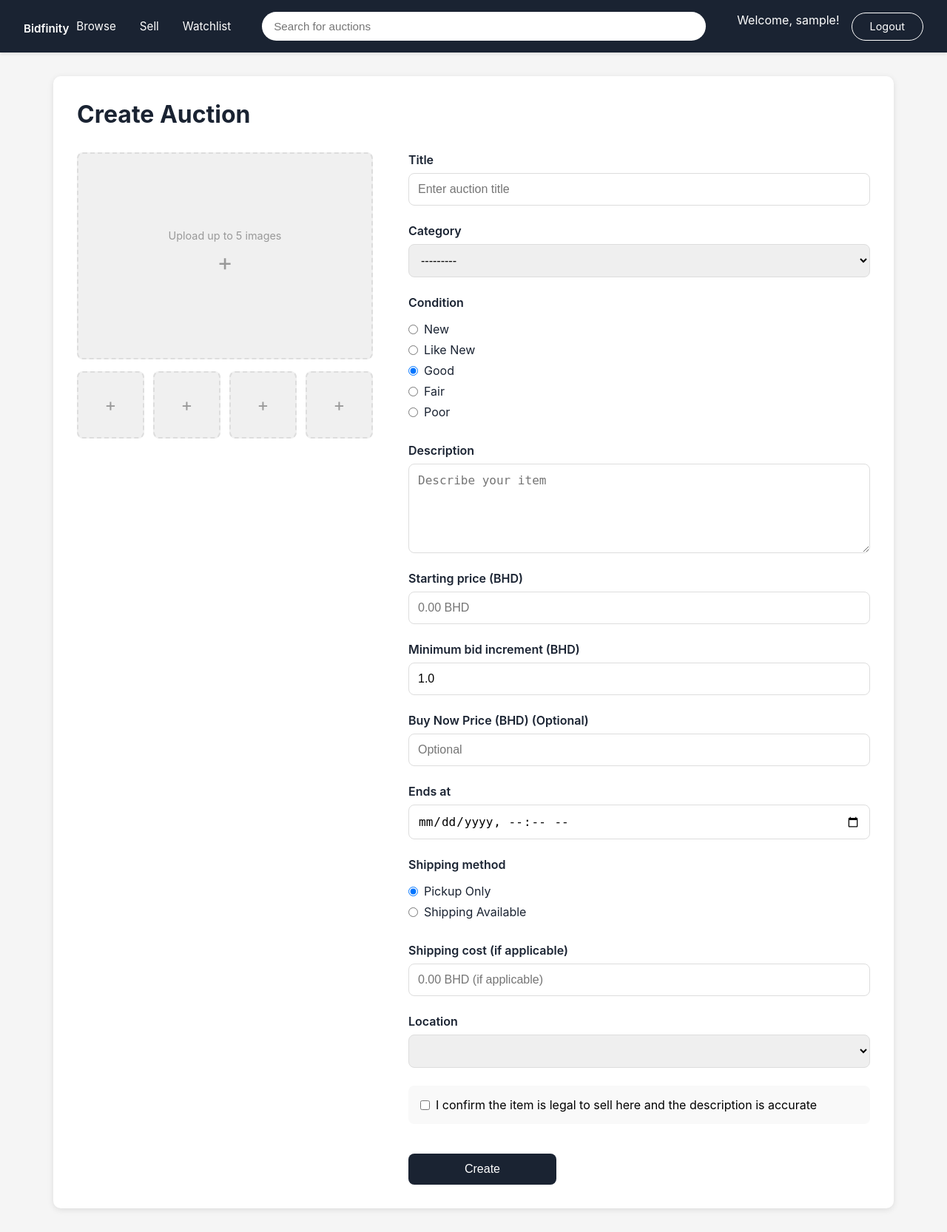
After one commit to ebrahimpoly02/OnlineAuctionSystem, a Django app: page /create/ in a window 1280 px wide. The commit adds this page. Shown: the whole page at 74% size. Run offline with Django 4.2, Linux system fonts and the light colour scheme; a user stored in the database is signed in; tables that the repository leaves empty hold one stand-in row (values such as "Sample post"); lists and menus that the app fills with data are empty; some libraries are stand-ins or nearby versions.

Commit message:
added create auction functionality

```diff
--- a/auction_system/settings.py
+++ b/auction_system/settings.py
@@ -127,3 +127,6 @@ STATIC_URL = 'static/'
 
 DEFAULT_AUTO_FIELD = 'django.db.models.BigAutoField'
 AUTH_USER_MODEL = 'auctions.User'
+LOGIN_URL = '/login/'
+MEDIA_URL = '/media/'
+MEDIA_ROOT = BASE_DIR / 'media'
--- a/auction_system/urls.py
+++ b/auction_system/urls.py
@@ -1,7 +1,12 @@
 from django.contrib import admin
 from django.urls import path, include
+from django.conf import settings
+from django.conf.urls.static import static
 
 urlpatterns = [
     path('admin/', admin.site.urls),
     path('', include('auctions.urls')),
 ]
+
+if settings.DEBUG:
+    urlpatterns += static(settings.MEDIA_URL, document_root=settings.MEDIA_ROOT)
--- /dev/null
+++ b/auctions/forms.py
@@ -0,0 +1,71 @@
+from django import forms
+from .models import Auction
+
+class MultipleFileInput(forms.ClearableFileInput):
+    allow_multiple_selected = True
+
+class MultipleFileField(forms.FileField):
+    def __init__(self, *args, **kwargs):
+        kwargs.setdefault("widget", MultipleFileInput())
+        super().__init__(*args, **kwargs)
+
+    def clean(self, data, initial=None):
+        single_file_clean = super().clean
+        if isinstance(data, (list, tuple)):
+            result = [single_file_clean(d, initial) for d in data]
+        else:
+            result = single_file_clean(data, initial)
+        return result
+
+class AuctionForm(forms.ModelForm):
+    # Add multiple image field - NO widget parameter here!
+    images = MultipleFileField(
+        required=False,
+        label='Upload Images (up to 5)'
+    )
+
+    class Meta:
+        model = Auction
+        fields = ['title', 'description', 'category', 'condition', 'starting_price',
+                  'minimum_bid_increment', 'buy_now_price', 'end_time',
+                  'location', 'shipping_method', 'shipping_cost']
+        widgets = {
+            'title': forms.TextInput(attrs={
+                'class': 'form-input',
+                'placeholder': 'Enter auction title'
+            }),
+            'description': forms.Textarea(attrs={
+                'class': 'form-textarea',
+                'placeholder': 'Describe your item',
+                'rows': 5
+            }),
+            'category': forms.Select(attrs={'class': 'form-select'}),
+            'condition': forms.RadioSelect(),
+            'starting_price': forms.NumberInput(attrs={
+                'class': 'form-input',
+                'placeholder': '0.00 BHD',
+                'step': '0.01'
+            }),
+            'minimum_bid_increment': forms.NumberInput(attrs={
+                'class': 'form-input',
+                'placeholder': '1.00 BHD',
+                'step': '0.01'
+            }),
+            'buy_now_price': forms.NumberInput(attrs={
+                'class': 'form-input',
+                'placeholder': 'Optional',
+                'step': '0.01',
+                'required': False
+            }),
+            'end_time': forms.DateTimeInput(attrs={
+                'class': 'form-input',
+                'type': 'datetime-local'
+            }),
+            'location': forms.Select(attrs={'class': 'form-select'}),
+            'shipping_method': forms.RadioSelect(),
+            'shipping_cost': forms.NumberInput(attrs={
+                'class': 'form-input',
+                'placeholder': '0.00 BHD (if applicable)',
+                'step': '0.01'
+            }),
+        }
--- a/auctions/templates/auctions/base.html
+++ b/auctions/templates/auctions/base.html
@@ -190,9 +190,9 @@
 
     <div class="nav-links">
         <a href="{% url 'index' %}">Browse</a>
-        {% if user.is_authenticated and user.is_seller %}
-            <a href="#">Sell</a>
-        {% endif %}
+      {% if user.is_authenticated and user.is_seller %}
+    <a href="{% url 'create_auction' %}">Sell</a>
+{% endif %}
         <a href="#">Watchlist</a>
     </div>
 
--- /dev/null
+++ b/auctions/templates/auctions/create_auction.html
@@ -0,0 +1,361 @@
+{% extends 'auctions/base.html' %}
+
+{% block title %}Create Auction - Bidfinity{% endblock %}
+
+{% block content %}
+<style>
+    .form-container {
+        max-width: 1200px;
+        margin: 0 auto;
+        background: white;
+        padding: 2rem;
+        border-radius: 10px;
+        box-shadow: 0 2px 8px rgba(0,0,0,0.1);
+    }
+
+    .form-layout {
+        display: grid;
+        grid-template-columns: 400px 1fr;
+        gap: 3rem;
+    }
+
+    .image-upload-section {
+        display: flex;
+        flex-direction: column;
+        gap: 1rem;
+    }
+
+    .image-preview-main {
+        width: 100%;
+        height: 280px;
+        background-color: #f0f0f0;
+        border-radius: 8px;
+        display: flex;
+        align-items: center;
+        justify-content: center;
+        color: #999;
+        font-size: 0.9rem;
+        border: 2px dashed #ddd;
+        cursor: pointer;
+        position: relative;
+        overflow: hidden;
+    }
+
+    .image-preview-main img {
+        width: 100%;
+        height: 100%;
+        object-fit: cover;
+    }
+
+    .image-preview-text {
+        text-align: center;
+    }
+
+    .thumbnail-grid {
+        display: grid;
+        grid-template-columns: repeat(4, 1fr);
+        gap: 0.75rem;
+    }
+
+    .thumbnail-box {
+        width: 100%;
+        aspect-ratio: 1;
+        background-color: #f0f0f0;
+        border-radius: 8px;
+        display: flex;
+        align-items: center;
+        justify-content: center;
+        border: 2px dashed #ddd;
+        cursor: pointer;
+        position: relative;
+        overflow: hidden;
+    }
+
+    .thumbnail-box img {
+        width: 100%;
+        height: 100%;
+        object-fit: cover;
+    }
+
+    .thumbnail-box .plus {
+        font-size: 1.5rem;
+        color: #999;
+    }
+
+    .form-fields {
+        display: flex;
+        flex-direction: column;
+        gap: 1.5rem;
+    }
+
+    .form-group {
+        display: flex;
+        flex-direction: column;
+    }
+
+    .form-group label {
+        font-weight: 600;
+        margin-bottom: 0.5rem;
+        color: #1a2332;
+    }
+
+    .form-input, .form-textarea, .form-select {
+        width: 100%;
+        padding: 0.75rem;
+        border: 1px solid #ddd;
+        border-radius: 8px;
+        font-size: 1rem;
+    }
+
+    .form-textarea {
+        resize: vertical;
+        min-height: 100px;
+    }
+
+    .radio-group {
+        display: flex;
+        gap: 1.5rem;
+        margin-top: 0.5rem;
+    }
+
+    .radio-group label {
+        display: flex;
+        align-items: center;
+        gap: 0.5rem;
+        font-weight: normal;
+    }
+
+    .terms-checkbox {
+        display: flex;
+        align-items: center;
+        gap: 0.5rem;
+        padding: 1rem;
+        background-color: #f9f9f9;
+        border-radius: 8px;
+    }
+
+    .btn-submit {
+        background-color: #1a2332;
+        color: white;
+        padding: 0.75rem 2rem;
+        border: none;
+        border-radius: 8px;
+        font-size: 1rem;
+        cursor: pointer;
+        width: 200px;
+        margin-top: 1rem;
+    }
+
+    .btn-submit:hover {
+        background-color: #2d3e50;
+    }
+
+    .error-message {
+        color: #dc3545;
+        font-size: 0.875rem;
+        margin-top: 0.25rem;
+    }
+
+    #id_images {
+        display: none;
+    }
+</style>
+
+<div class="form-container">
+    <h1 style="margin-bottom: 2rem; color: #1a2332;">Create Auction</h1>
+
+    <form method="post" enctype="multipart/form-data">
+        {% csrf_token %}
+
+        <div class="form-layout">
+            <!-- Left Side: Image Upload -->
+            <div class="image-upload-section">
+<div class="image-preview-main" id="mainPreview">                    <div class="image-preview-text">
+                        <p>Upload up to 5 images</p>
+                        <p style="font-size: 2rem; margin: 0.5rem 0;">+</p>
+                    </div>
+                </div>
+
+                <div class="thumbnail-grid">
+                    <div class="thumbnail-box" id="thumb1">
+                        <span class="plus">+</span>
+                    </div>
+                    <div class="thumbnail-box" id="thumb2">
+                        <span class="plus">+</span>
+                    </div>
+                    <div class="thumbnail-box" id="thumb3">
+                        <span class="plus">+</span>
+                    </div>
+                    <div class="thumbnail-box" id="thumb4">
+                        <span class="plus">+</span>
+                    </div>
+                </div>
+
+                {{ form.images }}
+                {% if form.images.errors %}
+                    <div class="error-message">{{ form.images.errors }}</div>
+                {% endif %}
+            </div>
+
+            <!-- Right Side: Form Fields -->
+            <div class="form-fields">
+                <div class="form-group">
+                    <label for="{{ form.title.id_for_label }}">Title</label>
+                    {{ form.title }}
+                    {% if form.title.errors %}
+                        <div class="error-message">{{ form.title.errors }}</div>
+                    {% endif %}
+                </div>
+
+                <div class="form-group">
+                    <label for="{{ form.category.id_for_label }}">Category</label>
+                    {{ form.category }}
+                    {% if form.category.errors %}
+                        <div class="error-message">{{ form.category.errors }}</div>
+                    {% endif %}
+                </div>
+
+                <div class="form-group">
+                    <label>Condition</label>
+                    <div class="radio-group">
+                        {{ form.condition }}
+                    </div>
+                    {% if form.condition.errors %}
+                        <div class="error-message">{{ form.condition.errors }}</div>
+                    {% endif %}
+                </div>
+
+                <div class="form-group">
+                    <label for="{{ form.description.id_for_label }}">Description</label>
+                    {{ form.description }}
+                    {% if form.description.errors %}
+                        <div class="error-message">{{ form.description.errors }}</div>
+                    {% endif %}
+                </div>
+
+                <div class="form-group">
+                    <label for="{{ form.starting_price.id_for_label }}">Starting price (BHD)</label>
+                    {{ form.starting_price }}
+                    {% if form.starting_price.errors %}
+                        <div class="error-message">{{ form.starting_price.errors }}</div>
+                    {% endif %}
+                </div>
+
+                <div class="form-group">
+                    <label for="{{ form.minimum_bid_increment.id_for_label }}">Minimum bid increment (BHD)</label>
+                    {{ form.minimum_bid_increment }}
+                    {% if form.minimum_bid_increment.errors %}
+                        <div class="error-message">{{ form.minimum_bid_increment.errors }}</div>
+                    {% endif %}
+                </div>
+
+                <div class="form-group">
+                    <label for="{{ form.buy_now_price.id_for_label }}">Buy Now Price (BHD) (Optional)</label>
+                    {{ form.buy_now_price }}
+                    {% if form.buy_now_price.errors %}
+                        <div class="error-message">{{ form.buy_now_price.errors }}</div>
+                    {% endif %}
+                </div>
+
+                <div class="form-group">
+                    <label for="{{ form.end_time.id_for_label }}">Ends at</label>
+                    {{ form.end_time }}
+                    {% if form.end_time.errors %}
+                        <div class="error-message">{{ form.end_time.errors }}</div>
+                    {% endif %}
+                </div>
+
+                <div class="form-group">
+                    <label>Shipping method</label>
+                    <div class="radio-group">
+                        {{ form.shipping_method }}
+                    </div>
+                    {% if form.shipping_method.errors %}
+                        <div class="error-message">{{ form.shipping_method.errors }}</div>
+                    {% endif %}
+                </div>
+
+                <div class="form-group">
+                    <label for="{{ form.shipping_cost.id_for_label }}">Shipping cost (if applicable)</label>
+                    {{ form.shipping_cost }}
+                    {% if form.shipping_cost.errors %}
+                        <div class="error-message">{{ form.shipping_cost.errors }}</div>
+                    {% endif %}
+                </div>
+
+                <div class="form-group">
+                    <label for="{{ form.location.id_for_label }}">Location</label>
+                    {{ form.location }}
+                    {% if form.location.errors %}
+                        <div class="error-message">{{ form.location.errors }}</div>
+                    {% endif %}
+                </div>
+
+                <div class="terms-checkbox">
+                    <input type="checkbox" id="terms" name="terms" required>
+                    <label for="terms" style="font-weight: normal;">
+                        I confirm the item is legal to sell here and the description is accurate
+                    </label>
+                </div>
+
+                <button type="submit" class="btn-submit">Create</button>
+            </div>
+        </div>
+    </form>
+</div>
+
+<script>
+    // Image preview functionality for multiple images
+    let selectedFiles = [];
+
+    // Make all boxes clickable
+    document.getElementById('mainPreview').addEventListener('click', function() {
+        document.getElementById('id_images').click();
+    });
+
+    document.getElementById('thumb1').addEventListener('click', function() {
+        document.getElementById('id_images').click();
+    });
+
+    document.getElementById('thumb2').addEventListener('click', function() {
+        document.getElementById('id_images').click();
+    });
+
+    document.getElementById('thumb3').addEventListener('click', function() {
+        document.getElementById('id_images').click();
+    });
+
+    document.getElementById('thumb4').addEventListener('click', function() {
+        document.getElementById('id_images').click();
+    });
+
+    document.getElementById('id_images').addEventListener('change', function(e) {
+        const files = Array.from(e.target.files).slice(0, 5); // Limit to 5 images
+        selectedFiles = files;
+
+        if (files.length > 0) {
+            // Show first image in main preview
+            const reader = new FileReader();
+            reader.onload = function(e) {
+                document.getElementById('mainPreview').innerHTML =
+                    '<img src="' + e.target.result + '" alt="Preview">';
+            }
+            reader.readAsDataURL(files[0]);
+
+            // Show thumbnails for remaining images
+            for (let i = 0; i < 4; i++) {
+                const thumbElement = document.getElementById('thumb' + (i + 1));
+                if (files[i + 1]) {
+                    const reader = new FileReader();
+                    reader.onload = function(e) {
+                        thumbElement.innerHTML = '<img src="' + e.target.result + '" alt="Thumbnail">';
+                    }
+                    reader.readAsDataURL(files[i + 1]);
+                } else {
+                    thumbElement.innerHTML = '<span class="plus">+</span>';
+                }
+            }
+        }
+    });
+</script>
+{% endblock %}
--- a/auctions/urls.py
+++ b/auctions/urls.py
@@ -6,4 +6,5 @@ urlpatterns = [
     path('register/', views.register, name='register'),
     path('login/', views.login_view, name='login'),
     path('logout/', views.logout_view, name='logout'),
+    path('create/', views.create_auction, name='create_auction'),
 ]
--- a/auctions/views.py
+++ b/auctions/views.py
@@ -2,11 +2,36 @@ from django.shortcuts import render, redirect
 from django.contrib.auth import authenticate, login, logout
 from django.contrib import messages
 from django.contrib.auth.decorators import login_required
-from .models import User, Auction
+from .models import User, Auction, AuctionImage
+from .forms import AuctionForm
+from django.utils import timezone
+from datetime import timedelta
 
 # Homepage
 def index(request):
     auctions = Auction.objects.filter(status='active').order_by('-created_at')[:10]
+
+    # Add bid count and time remaining for each auction
+    for auction in auctions:
+        auction.bid_count = auction.bids.count()
+
+        # Calculate time remaining
+        now = timezone.now()
+        if auction.end_time > now:
+            time_diff = auction.end_time - now
+            days = time_diff.days
+            hours = time_diff.seconds // 3600
+            minutes = (time_diff.seconds % 3600) // 60
+
+            if days > 0:
+                auction.time_remaining = f"{days} days {hours} hours"
+            elif hours > 0:
+                auction.time_remaining = f"{hours} hours {minutes} minutes"
+            else:
+                auction.time_remaining = f"{minutes} minutes"
+        else:
+            auction.time_remaining = "Ended"
+
     context = {
         'auctions': auctions
     }
@@ -42,7 +67,6 @@ def register(request):
             is_seller=is_seller
         )
         user.save()
-
         messages.success(request, 'Account created successfully! Please login.')
         return redirect('login')
 
@@ -53,7 +77,6 @@ def login_view(request):
     if request.method == 'POST':
         username = request.POST['username']
         password = request.POST['password']
-
         user = authenticate(request, username=username, password=password)
 
         if user is not None:
@@ -71,3 +94,35 @@ def logout_view(request):
     logout(request)
     messages.success(request, 'You have been logged out successfully!')
     return redirect('index')
+
+@login_required
+def create_auction(request):
+    # Check if user is a seller
+    if not request.user.is_seller:
+        messages.error(request, "Only sellers can create auctions.")
+        return redirect('index')
+
+    if request.method == 'POST':
+        form = AuctionForm(request.POST, request.FILES)
+        if form.is_valid():
+            auction = form.save(commit=False)
+            auction.seller = request.user
+            auction.current_price = auction.starting_price
+            auction.save()
+
+            # Handle multiple images
+            images = request.FILES.getlist('images')
+            if images:
+                for i, image in enumerate(images[:5]):  # Limit to 5 images
+                    AuctionImage.objects.create(
+                        auction=auction,
+                        image=image,
+                        is_primary=(i == 0)  # First image is primary
+                    )
+
+            messages.success(request, "Auction created successfully!")
+            return redirect('index')
+    else:
+        form = AuctionForm()
+
+    return render(request, 'auctions/create_auction.html', {'form': form})
```
Also changed, not shown: auctions/models.py (+26 -1 lines), auctions/templates/auctions/index.html (+11 -5 lines), auctions/migrations/0002_auction_condition_auction_location_and_more.py (added), auctions/migrations/0003_auction_shipping_cost_auction_shipping_method.py (added), auctions/migrations/0004_remove_auction_image_url_auction_image.py (added), auctions/migrations/0005_remove_auction_image_auctionimage.py (added), media/auction_images/images.jpeg (added), media/auction_images/iphone.jpg.webp (added), media/auction_images/iphone.jpg_szosRCa.webp (added), media/auction_images/iphone2.webp (added), media/auction_images/silver-apple-iphone-x-mockup-front-view-with-wallpaper-screen-and-M4FFW6.jpg (added), media/auction_images/white-rotated-apple-iphone-x-with-ios-11-lockscreen-front-side-and-M3RNEJ.jpg (added).
